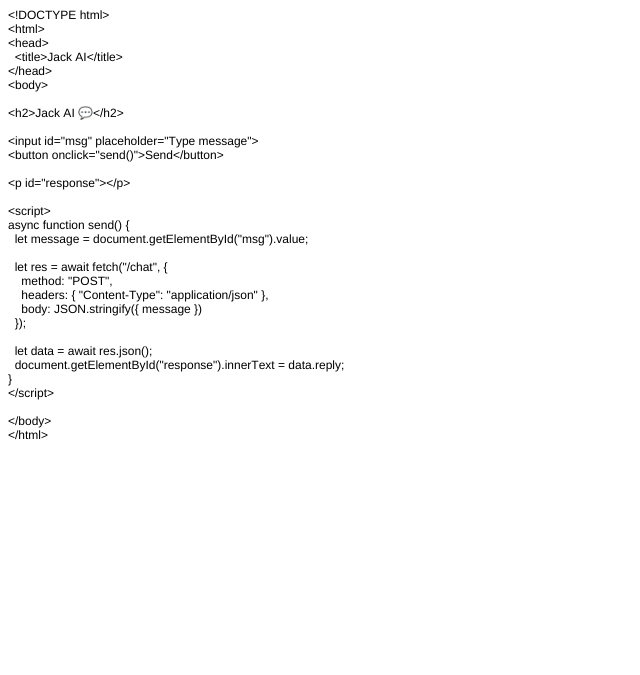
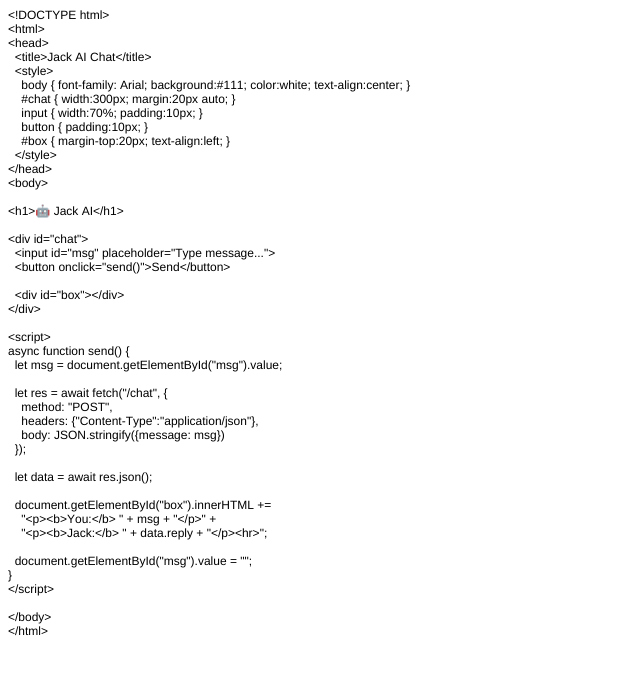
Before and after one commit to suliman12xz-hub/jack-ai, a Flask app: page / in a window 1280 px wide. Shown: the top 675 px of the page, without its empty margins (0-640 px from the left). Run offline with Flask 3, Linux system fonts and the light colour scheme.

Commit message:
add chat UI

```diff
--- a/templates/index.html
+++ b/templates/index.html
@@ -16,29 +16,43 @@
 <p class="p1"><span class="s1">&lt;!DOCTYPE html&gt;</span></p>
 <p class="p1"><span class="s1">&lt;html&gt;</span></p>
 <p class="p1"><span class="s1">&lt;head&gt;</span></p>
-<p class="p1"><span class="s1"><span class="Apple-converted-space">  </span>&lt;title&gt;Jack AI&lt;/title&gt;</span></p>
+<p class="p1"><span class="s1"><span class="Apple-converted-space">  </span>&lt;title&gt;Jack AI Chat&lt;/title&gt;</span></p>
+<p class="p1"><span class="s1"><span class="Apple-converted-space">  </span>&lt;style&gt;</span></p>
+<p class="p1"><span class="s1"><span class="Apple-converted-space">    </span>body { font-family: Arial; background:#111; color:white; text-align:center; }</span></p>
+<p class="p1"><span class="s1"><span class="Apple-converted-space">    </span>#chat { width:300px; margin:20px auto; }</span></p>
+<p class="p1"><span class="s1"><span class="Apple-converted-space">    </span>input { width:70%; padding:10px; }</span></p>
+<p class="p1"><span class="s1"><span class="Apple-converted-space">    </span>button { padding:10px; }</span></p>
+<p class="p1"><span class="s1"><span class="Apple-converted-space">    </span>#box { margin-top:20px; text-align:left; }</span></p>
+<p class="p1"><span class="s1"><span class="Apple-converted-space">  </span>&lt;/style&gt;</span></p>
 <p class="p1"><span class="s1">&lt;/head&gt;</span></p>
 <p class="p1"><span class="s1">&lt;body&gt;</span></p>
 <p class="p2"><span class="s1"></span><br></p>
-<p class="p1"><span class="s1">&lt;h2&gt;Jack AI 💬&lt;/h2&gt;</span></p>
+<p class="p1"><span class="s1">&lt;h1&gt;🤖 Jack AI&lt;/h1&gt;</span></p>
 <p class="p2"><span class="s1"></span><br></p>
-<p class="p1"><span class="s1">&lt;input id="msg" placeholder="Type message"&gt;</span></p>
-<p class="p1"><span class="s1">&lt;button onclick="send()"&gt;Send&lt;/button&gt;</span></p>
+<p class="p1"><span class="s1">&lt;div id="chat"&gt;</span></p>
+<p class="p1"><span class="s1"><span class="Apple-converted-space">  </span>&lt;input id="msg" placeholder="Type message..."&gt;</span></p>
+<p class="p1"><span class="s1"><span class="Apple-converted-space">  </span>&lt;button onclick="send()"&gt;Send&lt;/button&gt;</span></p>
 <p class="p2"><span class="s1"></span><br></p>
-<p class="p1"><span class="s1">&lt;p id="response"&gt;&lt;/p&gt;</span></p>
+<p class="p1"><span class="s1"><span class="Apple-converted-space">  </span>&lt;div id="box"&gt;&lt;/div&gt;</span></p>
+<p class="p1"><span class="s1">&lt;/div&gt;</span></p>
 <p class="p2"><span class="s1"></span><br></p>
 <p class="p1"><span class="s1">&lt;script&gt;</span></p>
 <p class="p1"><span class="s1">async function send() {</span></p>
-<p class="p1"><span class="s1"><span class="Apple-converted-space">  </span>let message = document.getElementById("msg").value;</span></p>
+<p class="p1"><span class="s1"><span class="Apple-converted-space">  </span>let msg = document.getElementById("msg").value;</span></p>
 <p class="p2"><span class="s1"></span><br></p>
 <p class="p1"><span class="s1"><span class="Apple-converted-space">  </span>let res = await fetch("/chat", {</span></p>
 <p class="p1"><span class="s1"><span class="Apple-converted-space">    </span>method: "POST",</span></p>
-<p class="p1"><span class="s1"><span class="Apple-converted-space">    </span>headers: { "Content-Type": "application/json" },</span></p>
-<p class="p1"><span class="s1"><span class="Apple-converted-space">    </span>body: JSON.stringify({ message })</span></p>
+<p class="p1"><span class="s1"><span class="Apple-converted-space">    </span>headers: {"Content-Type":"application/json"},</span></p>
+<p class="p1"><span class="s1"><span class="Apple-converted-space">    </span>body: JSON.stringify({message: msg})</span></p>
 <p class="p1"><span class="s1"><span class="Apple-converted-space">  </span>});</span></p>
 <p class="p2"><span class="s1"></span><br></p>
 <p class="p1"><span class="s1"><span class="Apple-converted-space">  </span>let data = await res.json();</span></p>
-<p class="p1"><span class="s1"><span class="Apple-converted-space">  </span>document.getElementById("response").innerText = data.reply;</span></p>
+<p class="p2"><span class="s1"></span><br></p>
+<p class="p1"><span class="s1"><span class="Apple-converted-space">  </span>document.getElementById("box").innerHTML +=</span></p>
+<p class="p1"><span class="s1"><span class="Apple-converted-space">    </span>"&lt;p&gt;&lt;b&gt;You:&lt;/b&gt; " + msg + "&lt;/p&gt;" +</span></p>
+<p class="p1"><span class="s1"><span class="Apple-converted-space">    </span>"&lt;p&gt;&lt;b&gt;Jack:&lt;/b&gt; " + data.reply + "&lt;/p&gt;&lt;hr&gt;";</span></p>
+<p class="p2"><span class="s1"></span><br></p>
+<p class="p1"><span class="s1"><span class="Apple-converted-space">  </span>document.getElementById("msg").value = "";</span></p>
 <p class="p1"><span class="s1">}</span></p>
 <p class="p1"><span class="s1">&lt;/script&gt;</span></p>
 <p class="p2"><span class="s1"></span><br></p>
```
